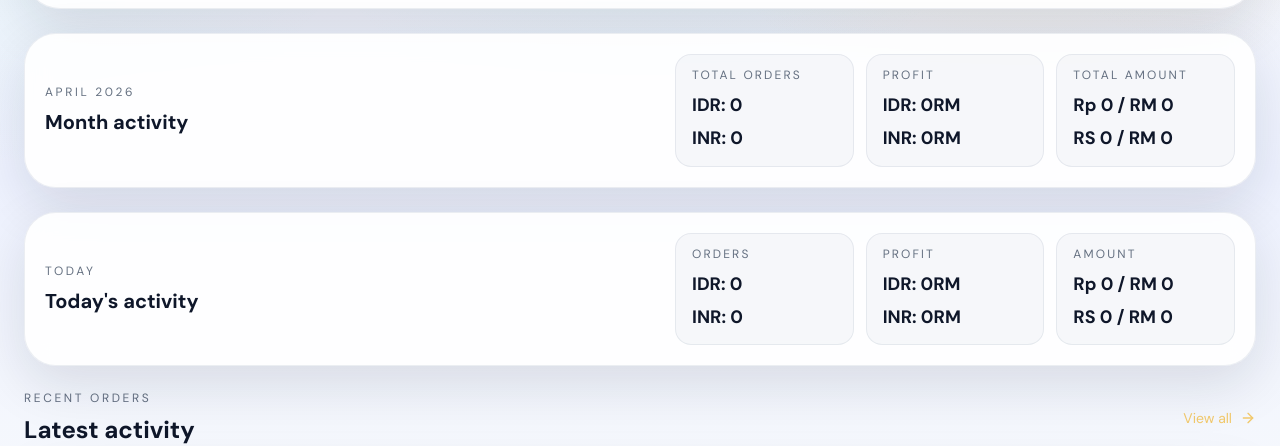
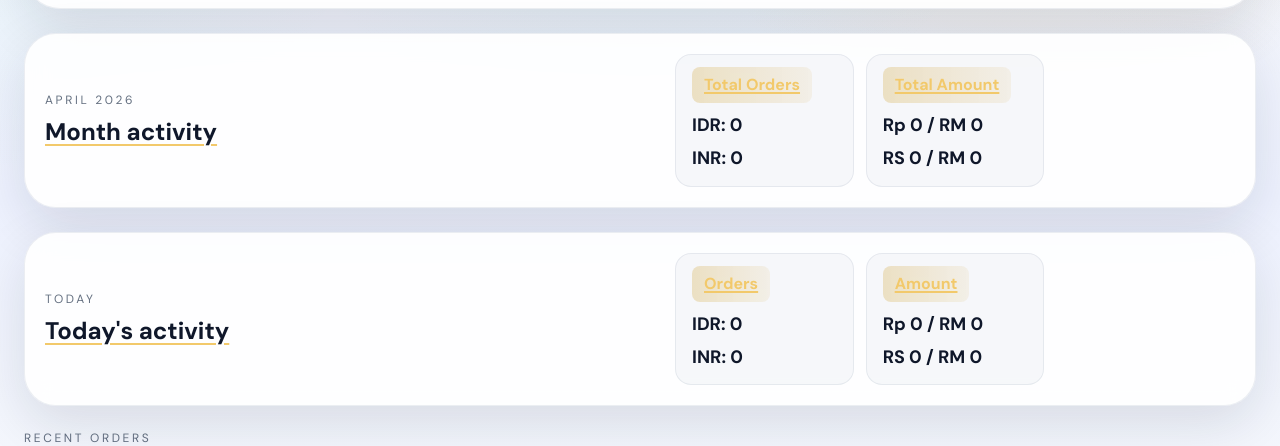
Before and after one commit to Vignesh-ops/Ahmd-project, a Next.js app: page / in a window 1280 px wide. Shown: the part 258-704 px from the top of the page. Built offline with nearby package versions, Linux system fonts and the light colour scheme; no server answers; the database is empty; sample sign-in values are in the browser's storage; what @capacitor/core would draw is missing.

Commit message:
Update Font changes and profit showing only admin

```diff
--- a/app/(app)/page.js
+++ b/app/(app)/page.js
@@ -106,11 +106,13 @@ export default async function DashboardPage({ searchParams }) {
         <div className="flex flex-col gap-4 lg:flex-row lg:items-center lg:justify-between">
           <div>
             <p className="text-xs uppercase tracking-[0.22em] text-white/35">{selectedMonthLabel}</p>
-            <h2 className="mt-2 text-xl font-semibold text-white">Month activity</h2>
+            <h2 className="mt-2 text-2xl font-bold text-white underline decoration-gold-light decoration-2 underline-offset-4">Month activity</h2>
           </div>
           <div className="grid gap-3 sm:grid-cols-3 lg:min-w-[560px]">
             <div className="rounded-2xl border border-white/5 bg-white/5 px-4 py-3">
-              <p className="text-xs uppercase tracking-[0.18em] text-white/35">Total Orders</p>
+              <div className="inline-block rounded-lg bg-gradient-to-r from-gold/30 to-gold/10 px-3 py-1.5">
+                <p className="text-base font-bold text-gold-light underline decoration-gold-light decoration-2 underline-offset-2">Total Orders</p>
+              </div>
               <p className="mt-2 text-lg font-semibold text-white">
                 <OrderCountSummary
                   idr={monthSummary.orderCountIDR}
@@ -119,8 +121,11 @@ export default async function DashboardPage({ searchParams }) {
                 />
               </p>
             </div>
+            {session.user.role === "admin" && (
             <div className="rounded-2xl border border-white/5 bg-white/5 px-4 py-3">
-              <p className="text-xs uppercase tracking-[0.18em] text-white/35">Profit</p>
+              <div className="inline-block rounded-lg bg-gradient-to-r from-gold/30 to-gold/10 px-3 py-1.5">
+                <p className="text-base font-bold text-gold-light underline decoration-gold-light decoration-2 underline-offset-2">Profit</p>
+              </div>
               <p className="mt-2 text-lg font-semibold text-white">
                 <ProfitSummary
                   idr={monthSummary.profitIDR}
@@ -129,8 +134,11 @@ export default async function DashboardPage({ searchParams }) {
                 />
               </p>
             </div>
+            )}
             <div className="rounded-2xl border border-white/5 bg-white/5 px-4 py-3">
-              <p className="text-xs uppercase tracking-[0.18em] text-white/35">Total Amount</p>
+              <div className="inline-block rounded-lg bg-gradient-to-r from-gold/30 to-gold/10 px-3 py-1.5">
+                <p className="text-base font-bold text-gold-light underline decoration-gold-light decoration-2 underline-offset-2">Total Amount</p>
+              </div>
               <p className="mt-2 text-lg font-semibold text-white">
                 <CurrencyPairSummary
                   idr={monthSummary.totalIDR}
@@ -149,11 +157,13 @@ export default async function DashboardPage({ searchParams }) {
         <div className="flex flex-col gap-4 lg:flex-row lg:items-center lg:justify-between">
           <div>
             <p className="text-xs uppercase tracking-[0.22em] text-white/35">Today</p>
-            <h2 className="mt-2 text-xl font-semibold text-white">Today&apos;s activity</h2>
+            <h2 className="mt-2 text-2xl font-bold text-white underline decoration-gold-light decoration-2 underline-offset-4">Today&apos;s activity</h2>
           </div>
           <div className="grid gap-3 sm:grid-cols-3 lg:min-w-[560px]">
             <div className="rounded-2xl border border-white/5 bg-white/5 px-4 py-3">
-              <p className="text-xs uppercase tracking-[0.18em] text-white/35">Orders</p>
+              <div className="inline-block rounded-lg bg-gradient-to-r from-gold/30 to-gold/10 px-3 py-1.5">
+                <p className="text-base font-bold text-gold-light underline decoration-gold-light decoration-2 underline-offset-2">Orders</p>
+              </div>
               <p className="mt-2 text-lg font-semibold text-white">
                 <OrderCountSummary
                   idr={todaySummary.orderCountIDR}
@@ -162,8 +172,11 @@ export default async function DashboardPage({ searchParams }) {
                 />
               </p>
             </div>
+            {session.user.role === "admin" && (
             <div className="rounded-2xl border border-white/5 bg-white/5 px-4 py-3">
-              <p className="text-xs uppercase tracking-[0.18em] text-white/35">Profit</p>
+              <div className="inline-block rounded-lg bg-gradient-to-r from-gold/30 to-gold/10 px-3 py-1.5">
+                <p className="text-base font-bold text-gold-light underline decoration-gold-light decoration-2 underline-offset-2">Profit</p>
+              </div>
               <p className="mt-2 text-lg font-semibold text-white">
                 <ProfitSummary
                   idr={todaySummary.profitIDR}
@@ -172,8 +185,11 @@ export default async function DashboardPage({ searchParams }) {
                 />
               </p>
             </div>
+            )}
             <div className="rounded-2xl border border-white/5 bg-white/5 px-4 py-3">
-              <p className="text-xs uppercase tracking-[0.18em] text-white/35">Amount</p>
+              <div className="inline-block rounded-lg bg-gradient-to-r from-gold/30 to-gold/10 px-3 py-1.5">
+                <p className="text-base font-bold text-gold-light underline decoration-gold-light decoration-2 underline-offset-2">Amount</p>
+              </div>
               <p className="mt-2 text-lg font-semibold text-white">
                 <CurrencyPairSummary
                   idr={todaySummary.totalIDR}
--- a/components/app/AppUpdatePrompt.jsx
+++ b/components/app/AppUpdatePrompt.jsx
@@ -100,7 +100,7 @@ export default function AppUpdatePrompt() {
     <div className="fixed inset-0 z-50 flex items-center justify-center bg-black/60 p-4 backdrop-blur-sm">
       <div className="dialog-surface w-full max-w-md rounded-xl border border-gold/20 p-6 shadow-2xl">
         <p className="text-xs uppercase tracking-[0.22em] text-gold-light/80">App Update</p>
-        <h3 className="mt-2 text-lg font-semibold text-white">Update Available</h3>
+        <h3 className="mt-2 text-2xl font-bold text-white">Update Available</h3>
         <p className="mt-3 text-sm text-white/80">
           New version v{updateInfo.latestVersion} is available. Current version is v{updateInfo.currentVersion}.
         </p>
--- a/components/history/HistoryPage.jsx
+++ b/components/history/HistoryPage.jsx
@@ -291,11 +291,13 @@ export default function HistoryPage({
       />
       <div className="grid gap-4 md:grid-cols-2 xl:grid-cols-3">
         <StatCard label="Total Orders" value={<OrderCountSummary idr={stats.orderCountIDR} inr={stats.orderCountINR} />} />
+        {isAdmin && (
         <StatCard
           label="Profit"
           value={<ProfitSummary idr={stats.profitIDR} inr={stats.profitINR} />}
           accent="teal"
         />
+        )}
         <StatCard
           label="Total Amount"
           value={<CurrencyPairSummary idr={stats.idr} idrMyr={stats.idrMyr} inr={stats.inr} inrMyr={stats.inrMyr} />}
--- a/components/ui/StatCard.jsx
+++ b/components/ui/StatCard.jsx
@@ -15,7 +15,9 @@ export default function StatCard({ label, value, accent = "gold", className }) {
       )}
     >
       <div className={cn("mb-4 h-1.5 w-12 rounded-full bg-gradient-to-r", accentMap[accent] || accentMap.gold)} />
-      <p className="text-sm text-white/55">{label}</p>
+      <div className="inline-block rounded-lg bg-gradient-to-r from-gold/30 to-gold/10 px-3 py-1.5">
+        <p className="text-base font-bold text-gold-light underline decoration-gold-light decoration-2 underline-offset-2">{label}</p>
+      </div>
       <p className="mt-2 break-words text-lg font-semibold tracking-tight text-white sm:text-2xl">{value}</p>
     </div>
   );
```
Also changed, not shown: lib/whatsapp.js.
